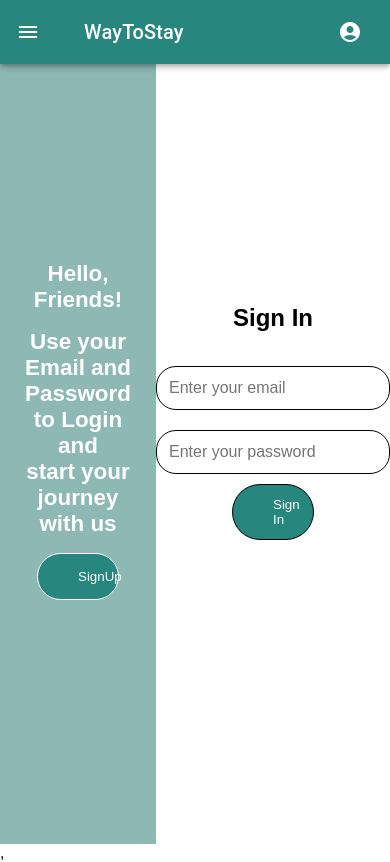
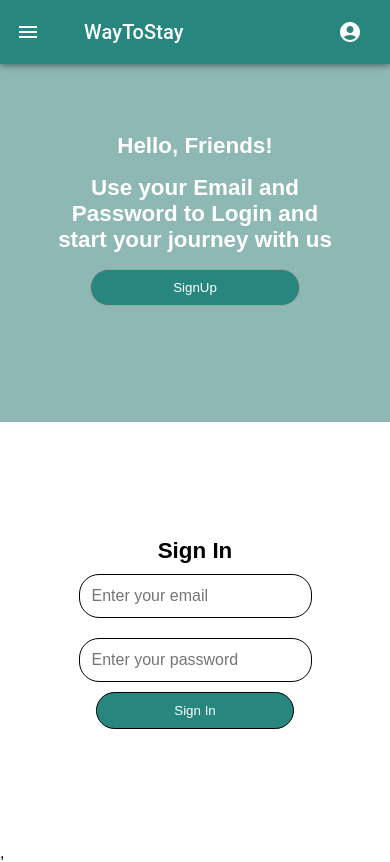
Before and after one commit to simiraghu/hotel_management_frontend, a React (Create React App) app: page /login in a window 390 px wide. Built offline with nearby package versions, Linux system fonts and the light colour scheme; no server answers.

Commit message:
responsive something

```diff
--- a/src/components/dashboard/Dashboard.js
+++ b/src/components/dashboard/Dashboard.js
@@ -21,6 +21,7 @@
                         padding: "20px",
                         height: "40vh",
                         marginTop: '6vh',
+                        marginBottom: '100px'
                     }
                 }
             >
--- a/src/components/hotels/AllHotels.js
+++ b/src/components/hotels/AllHotels.js
@@ -66,7 +66,7 @@
                 spacing={3}
                 sx={
                     {
-                        m: 2,
+                        mt: 2,
                     }
                 }
 
--- a/src/components/rooms/AllRooms.js
+++ b/src/components/rooms/AllRooms.js
@@ -88,7 +88,7 @@
                 spacing={3}
                 sx={
                     {
-                        m: 2,
+                        mt: 2,
                     }
                 }
             >
--- a/src/index.css
+++ b/src/index.css
@@ -1,4 +1,3 @@
-
 * {
   margin: 0;
   padding: 0;
@@ -11,13 +10,15 @@
   display: flex;
   justify-content: flex-start;
   color: white;
-  min-height: 100vh; /* Ensures the container always spans the full viewport height */
+  min-height: 100vh;
+  /* Ensures the container always spans the full viewport height */
 }
 
 .leftSide {
   background-color: #8db8b4;
-  width: 40%;
-  min-height: 100vh; /* Matches the height of the parent */
+  width: 50%;
+  min-height: 100vh;
+  /* Matches the height of the parent */
   display: flex;
   justify-content: center;
   align-items: center;
@@ -32,7 +33,7 @@
 .signupbutton {
   background-color: #27877e;
   padding: 15px 40px;
-  border: 1px solid white;
+  border: 1px solid rgb(165, 160, 160);
   border-radius: 25px;
   color: white;
   cursor: pointer;
@@ -45,10 +46,11 @@
   transform: scale(1.05);
 }
 
+/* Right Side - Login Form */
 .rightSide {
-  width: 60%;
+  width: 50%;
   color: black;
-  min-height: 100vh; /* Matches the height of the parent */
+  min-height: 100vh;
   display: flex;
   justify-content: center;
   align-items: center;
@@ -61,7 +63,6 @@
 }
 
 .input {
-  width: 100%;
   padding: 12px;
   margin: 10px 0;
   border: 1px solid black;
@@ -88,13 +89,11 @@
 .signinheading {
   font-size: 1.5rem;
   font-weight: bold;
-  margin-bottom: 1.5rem;
 }
 
 .rightSideInputsforSignup {
   text-align: center;
-  margin-top: 2rem;
-  width: 25vw;
+  width: 50vw;
 }
 
 .leftSideContent {
@@ -102,18 +101,116 @@
   margin: 1rem;
 }
 
-/* Reset HTML and Body to Remove Any Extra Margin or Padding */
-html, body {
-  margin: 0;
-  padding: 0;
-  height: 100%; /* Ensure full height for consistent layout */
+/* Mobile Responsiveness (Max-width: 700px) */
+@media only screen and (max-width: 700px) {
+  .mainLoginDiv {
+    display: block;
+    min-height: 100vh;
+  }
+
+  .leftSide {
+    width: 100vw;
+    min-height: 50vh;
+    padding: 20px;
+  }
+
+  .rightSide {
+    width: 100vw;
+    min-height: 50vh;
+    padding: 20px;
+  }
+
+  .leftSideText {
+    font-size: 1.5rem;
+  }
+
+  .signupbutton {
+    width: 80%;
+    padding: 10px;
+  }
+
+  .rightSideInputs {
+    width: 100%;
+    padding: 10px;
+  }
+
+  .input {
+    font-size: 1rem;
+  }
+
+  .signinbutton {
+    width: 80%;
+    padding: 10px;
+  }
+
+  .signinheading {
+    font-size: 1.2rem;
+  }
 }
 
-.slick-prev:before,
-.slick-next:before {
-  color: black;
+/* Tablet Responsiveness (Max-width: 1024px) */
+@media only screen and (max-width: 1024px) {
+  .mainLoginDiv {
+    display: flex;
+    flex-direction: column;
+  }
+
+  .leftSide {
+    width: 100%;
+    height: 50%;
+    padding: 20px;
+  }
+
+  .rightSide {
+    width: 100%;
+    height: 50%;
+    padding: 20px;
+  }
+
+  .signupbutton {
+    width: 60%;
+  }
+
+  .signinbutton {
+    width: 60%;
+  }
+
+  .leftSideText {
+    font-size: 1.6rem;
+  }
+
+  .input {
+    font-size: 1rem;
+    padding: 12px;
+  }
+
+  .signinheading {
+    font-size: 1.4rem;
+  }
 }
 
-.slick-dots li button:before {
-  color: gray;
+/* Larger screens (Desktops and above) */
+@media only screen and (min-width: 1025px) {
+  .mainLoginDiv {
+    display: flex;
+    justify-content: flex-start;
+  }
+
+  .leftSide {
+    width: 50%;
+  }
+
+  .rightSide {
+    width: 50%;
+  }
+
+  .signupbutton {
+    width: 20vw;
+    padding: 15px 40px;
+  }
+
+  .signinbutton {
+    width: 20vw;
+    padding: 15px 40px;
+  }
 }
```
Also changed, not shown: src/components/pages/Home.js (+97 -213 lines).
